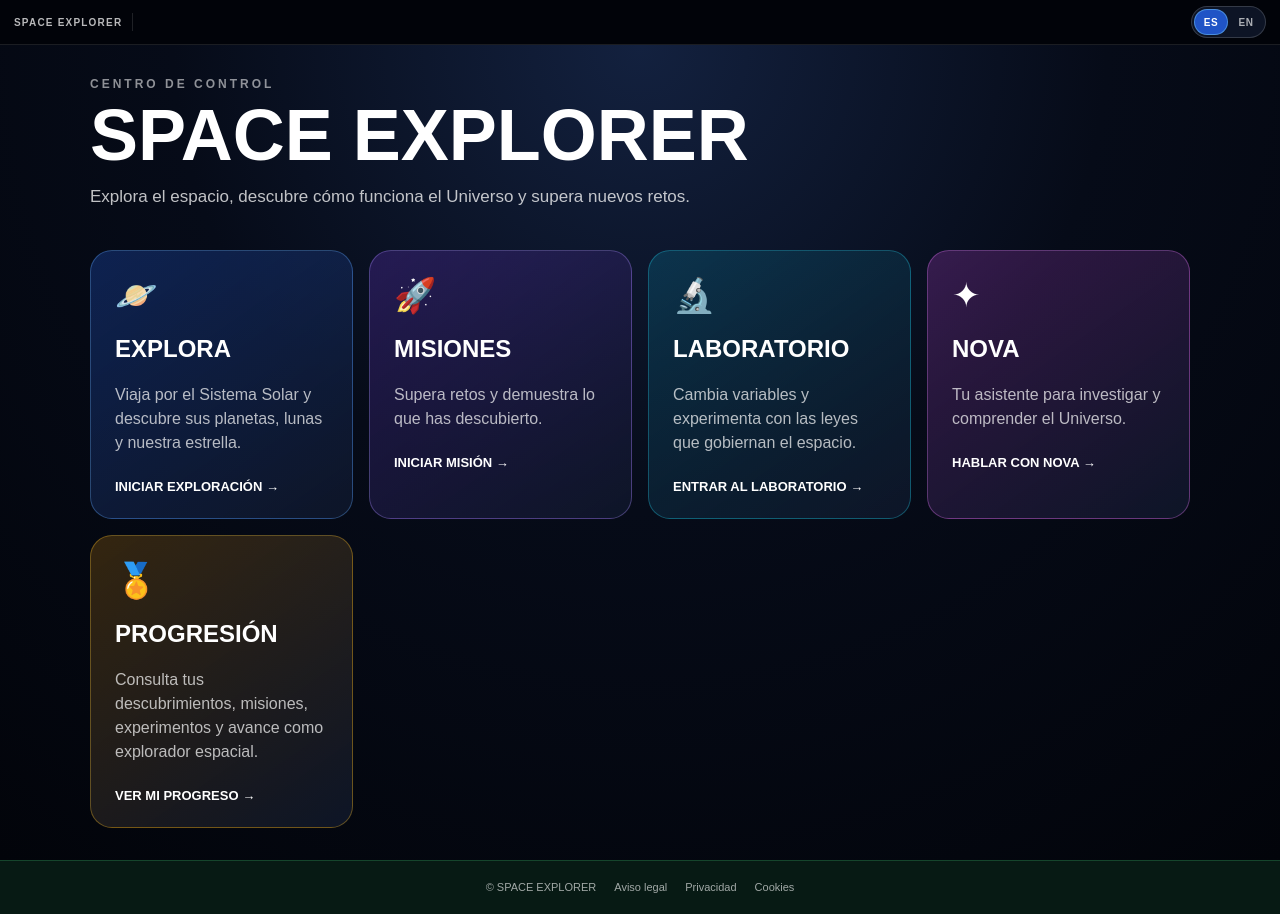
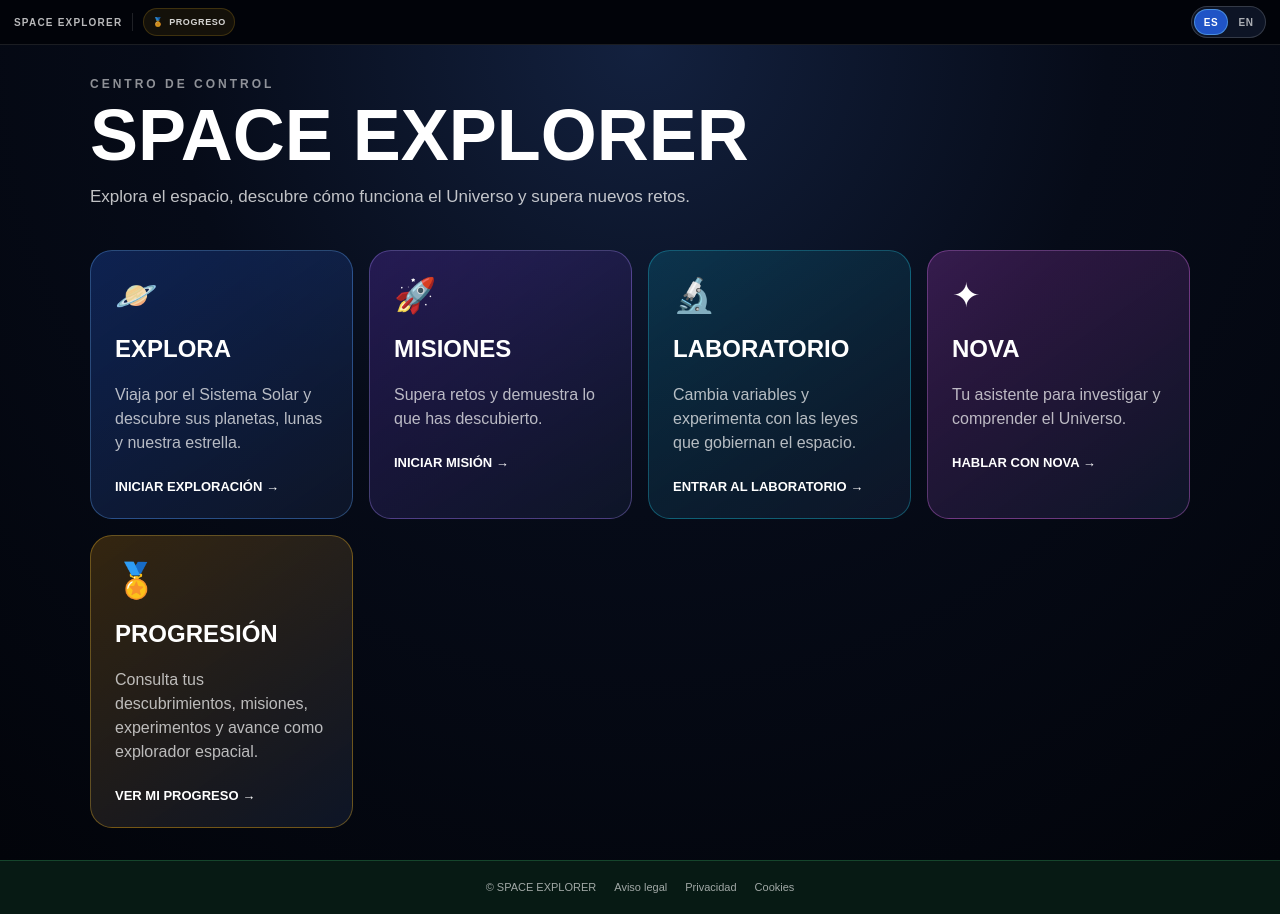
Before and after one commit to Nacho12PIA/space-explorer, a Next.js app: page / in a window 1280 px wide. Built offline with nearby package versions, Linux system fonts and the light colour scheme.

Commit message:
Add progress access to global navigation

```diff
--- a/components/SiteHeader.js
+++ b/components/SiteHeader.js
@@ -1,6 +1,13 @@
+"use client";
+
+import Link from "next/link";
 import LanguageSwitcher from "./LanguageSwitcher";
+import { useLanguage } from "../i18n/LanguageContext";
 
 export default function SiteHeader() {
+  const { language } = useLanguage();
+  const progressLabel = language === "en" ? "PROGRESS" : "PROGRESO";
+
   return (
     <header
       style={{
@@ -27,17 +34,19 @@ export default function SiteHeader() {
           gap: 10,
         }}
       >
-        <span
+        <Link
+          href="/"
           style={{
             color: "rgba(255,255,255,0.72)",
             fontSize: 10,
             fontWeight: 900,
             letterSpacing: 1.2,
             whiteSpace: "nowrap",
+            textDecoration: "none",
           }}
         >
           SPACE EXPLORER
-        </span>
+        </Link>
 
         <div
           aria-hidden="true"
@@ -48,13 +57,29 @@ export default function SiteHeader() {
           }}
         />
 
-        <div
-          aria-hidden="true"
+        <Link
+          href="/progreso"
+          aria-label={progressLabel}
           style={{
-            minWidth: 16,
-            minHeight: 24,
+            minHeight: 28,
+            display: "inline-flex",
+            alignItems: "center",
+            gap: 5,
+            padding: "4px 8px",
+            borderRadius: 999,
+            color: "rgba(255,255,255,0.82)",
+            background: "rgba(251,191,36,0.08)",
+            border: "1px solid rgba(251,191,36,0.18)",
+            textDecoration: "none",
+            fontSize: 9,
+            fontWeight: 900,
+            letterSpacing: .6,
+            whiteSpace: "nowrap",
           }}
-        />
+        >
+          <span aria-hidden="true">🏅</span>
+          <span>{progressLabel}</span>
+        </Link>
       </div>
 
       <LanguageSwitcher />
```
